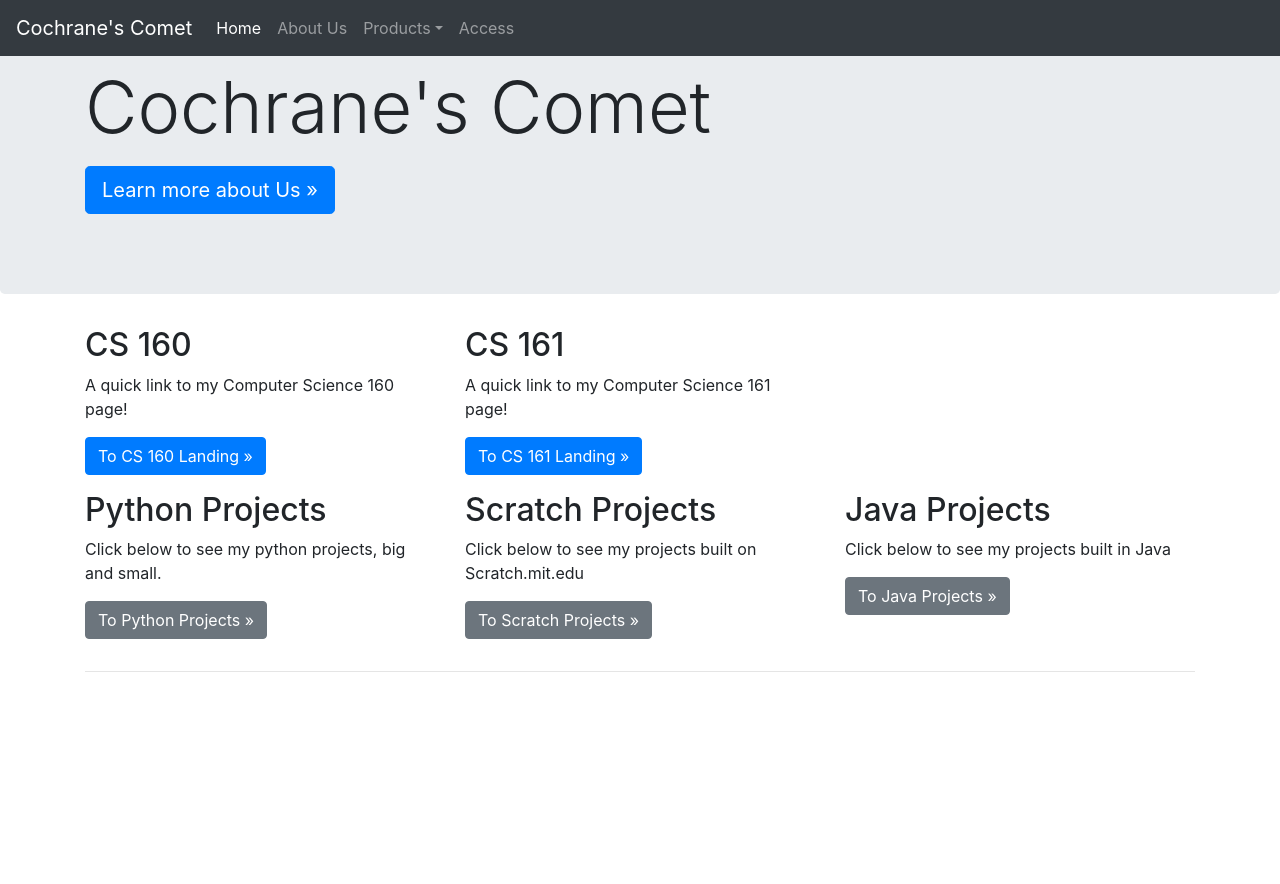
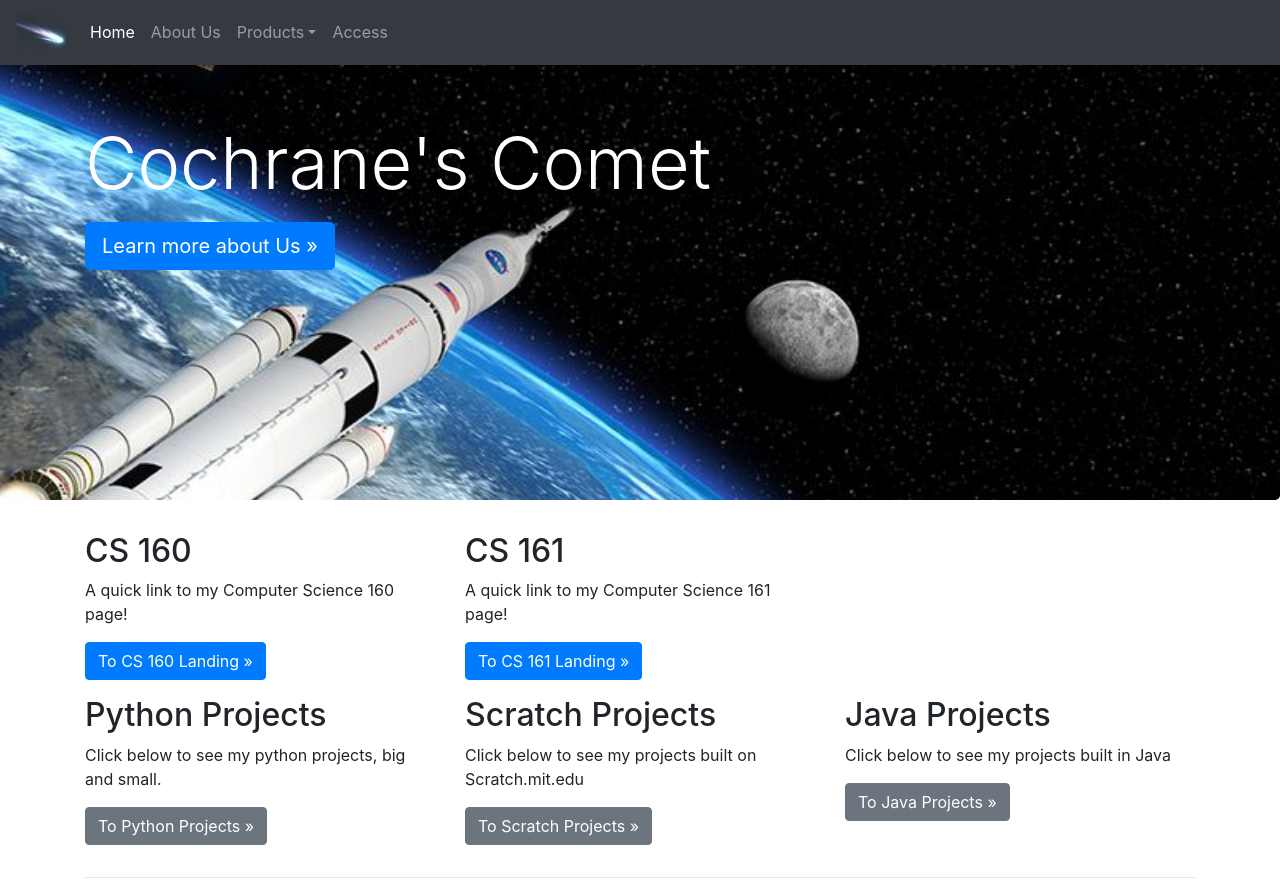
Before and after one commit to scochrane142/scochrane142.github.io, a plain HTML site: page index.html in a window 1280 px wide. Before the commit the page ends 800 px from the top, so only its background shows below. Drawn offline with nearby package versions, Linux system fonts and the light colour scheme.

Commit message:
Added visual flare
Added a comet logo
Added jumbotron background
 (needs to be changed before launch)

```diff
--- a/index.html
+++ b/index.html
@@ -10,16 +10,14 @@
         <meta name="viewport" content="width=device-width, initial-scale=1, shrink-to-fit=no">
          <!-- Latest compiled and minified CSS -->
          <link rel="stylesheet" href="https://stackpath.bootstrapcdn.com/bootstrap/4.1.3/css/bootstrap.min.css" integrity="sha384-MCw98/SFnGE8fJT3GXwEOngsV7Zt27NXFoaoApmYm81iuXoPkFOJwJ8ERdknLPMO" crossorigin="anonymous">
-        <!-- jQuery library -->
-        <script src="https://ajax.googleapis.com/ajax/libs/jquery/3.4.1/jquery.min.js"></script>
-        <!-- Latest compiled JavaScript -->
-        <script src="https://maxcdn.bootstrapcdn.com/bootstrap/3.4.0/js/bootstrap.min.js"></script>
+
+         <link rel="stylesheet" href="styles.css">
     </head>
 
     <body>
         <!--Navigation bar-->
         <nav class="navbar navbar-expand-md navbar-dark fixed-top bg-dark">
-            <a class="navbar-brand" href="#">Cochrane's Comet</a>
+            <a class="navbar-brand" href="#"><img id="cometLogo" src="pictures/comet.png" alt="Comet Logo"></a>
             <button class="navbar-toggler" type="button" data-toggle="collapse" data-target="#cochraneNavbar" aria-controls="cochraneNavbar" aria-expanded="false" aria-label="Toggle navigation">
               <span class="navbar-toggler-icon"></span>
             </button>
@@ -33,7 +31,7 @@
                     </li>
                     <!--Dropdown menu for Product?-->
                     <li class="nav-item dropdown">
-                      <a class="nav-link dropdown-toggle" href="#" id="dropdown01" data-toggle="dropdown" aria-haspopup="true" aria-expanded="false">Products</a>
+                      <a class="nav-link dropdown-toggle fade-in" href="#" id="dropdown01" data-toggle="dropdown" aria-haspopup="true" aria-expanded="false">Products</a>
                       <div class="dropdown-menu" aria-labelledby="dropdown01">
                         <a class="dropdown-item" href="#">Trainings</a>
                         <a class="dropdown-item" href="#">Textbooks</a>
--- /dev/null
+++ b/styles.css
@@ -0,0 +1,14 @@
+h1{
+    color: #ffffff;
+}
+#cometLogo {
+    max-width:50px;
+    max-height:50px;
+    rotate: 180;
+}
+.jumbotron{
+    padding-top: 7.5rem;
+    background: url('Pictures/shuttle.png') no-repeat center center;
+    background-size: cover;
+    min-height: 500px;
+}
--- a/test.css
+++ /dev/null
@@ -1,3 +0,0 @@
-h1{
-    color: blue
-}
```
Also changed, not shown: pictures/comet.png (added), pictures/shuttle.png (added).
